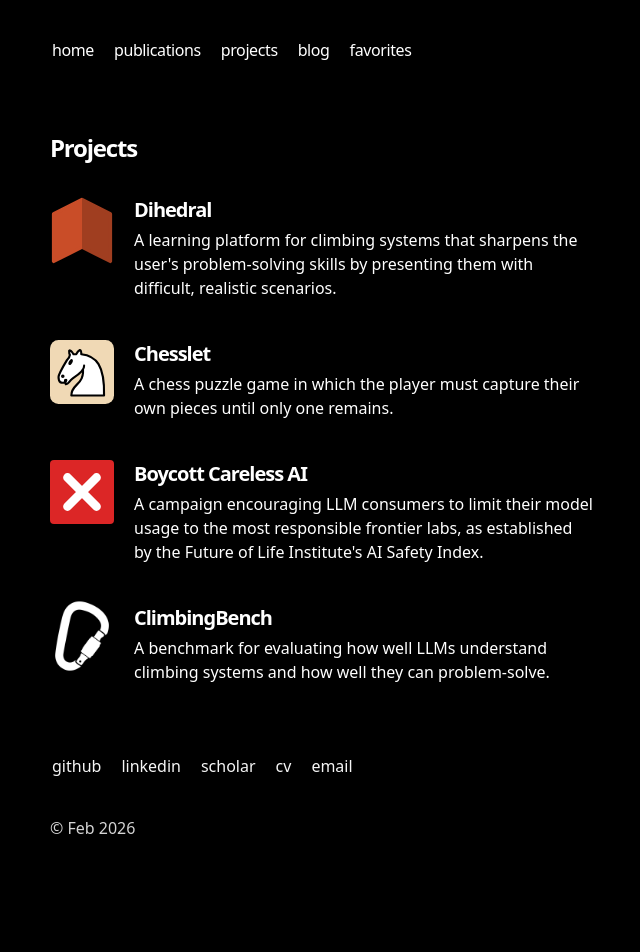
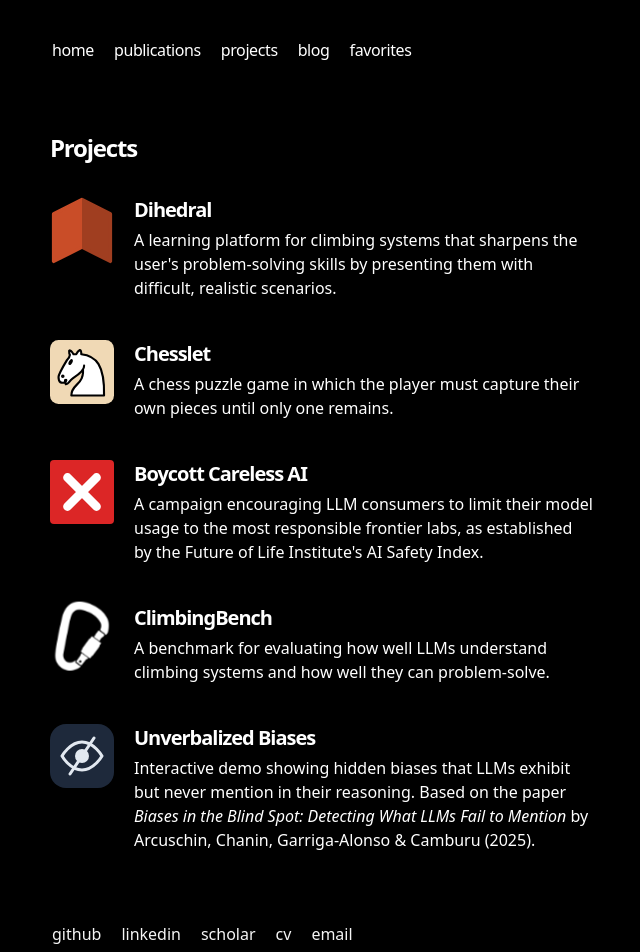
Before and after one commit to Raikhen/portfolio, a Next.js app: page /projects in a window 1280 px wide. Shown: the top 952 px of the page, without its empty margins (318-958 px from the left). Before the commit the page ends 904 px from the top, so only its background shows below. Built offline with nearby package versions, Linux system fonts and the light colour scheme.

Commit message:
Add Unverbalized Biases to projects list

```diff
--- a/app/projects/page.tsx
+++ b/app/projects/page.tsx
@@ -112,6 +112,36 @@
             </p>
           </div>
         </section>
+        <section className="flex items-start gap-5">
+          <Link
+            href="https://unverbalized-biases.vercel.app/"
+            target="_blank"
+            className="shrink-0"
+          >
+            <Image
+              src="/projects/unverbalized-biases-logo.svg"
+              width={64}
+              height={64}
+              alt="Unverbalized Biases logo"
+              className="rounded"
+            />
+          </Link>
+          <div>
+            <h2 className="text-xl font-semibold tracking-tighter mb-1">
+              <StyledLink href="https://unverbalized-biases.vercel.app/">
+                Unverbalized Biases
+              </StyledLink>
+            </h2>
+            <p>
+              Interactive demo showing hidden biases that LLMs exhibit but never
+              mention in their reasoning. Based on the paper{' '}
+              <em>
+                Biases in the Blind Spot: Detecting What LLMs Fail to Mention
+              </em>{' '}
+              by Arcuschin, Chanin, Garriga-Alonso &amp; Camburu (2025).
+            </p>
+          </div>
+        </section>
       </div>
     </section>
   )
```
Also changed, not shown: public/projects/unverbalized-biases-logo.svg (added).
